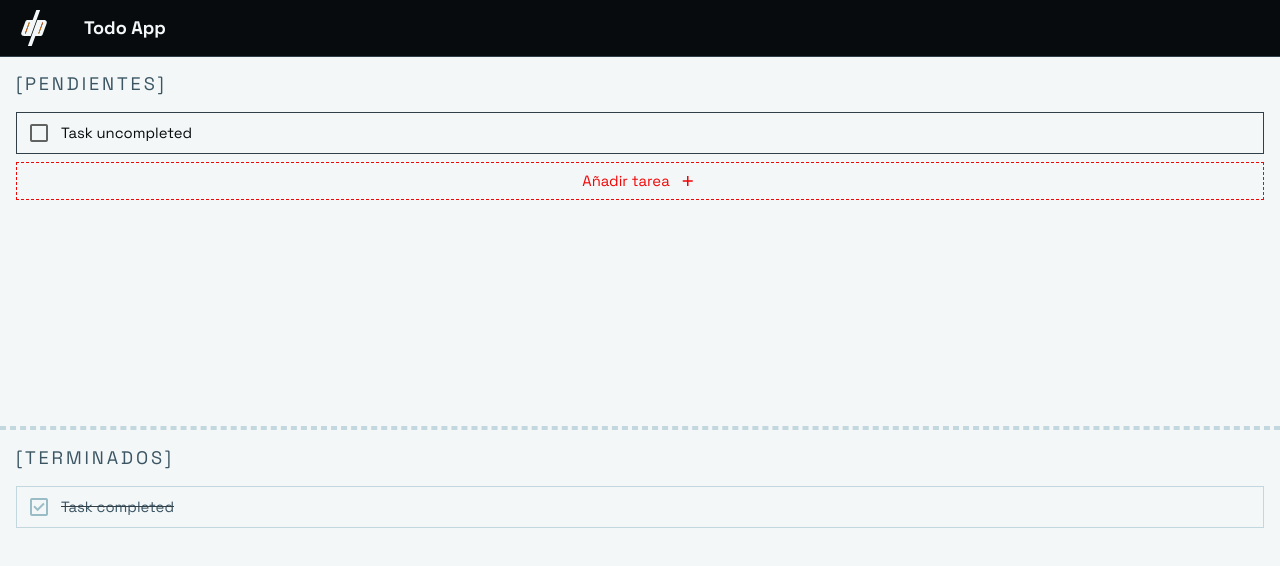
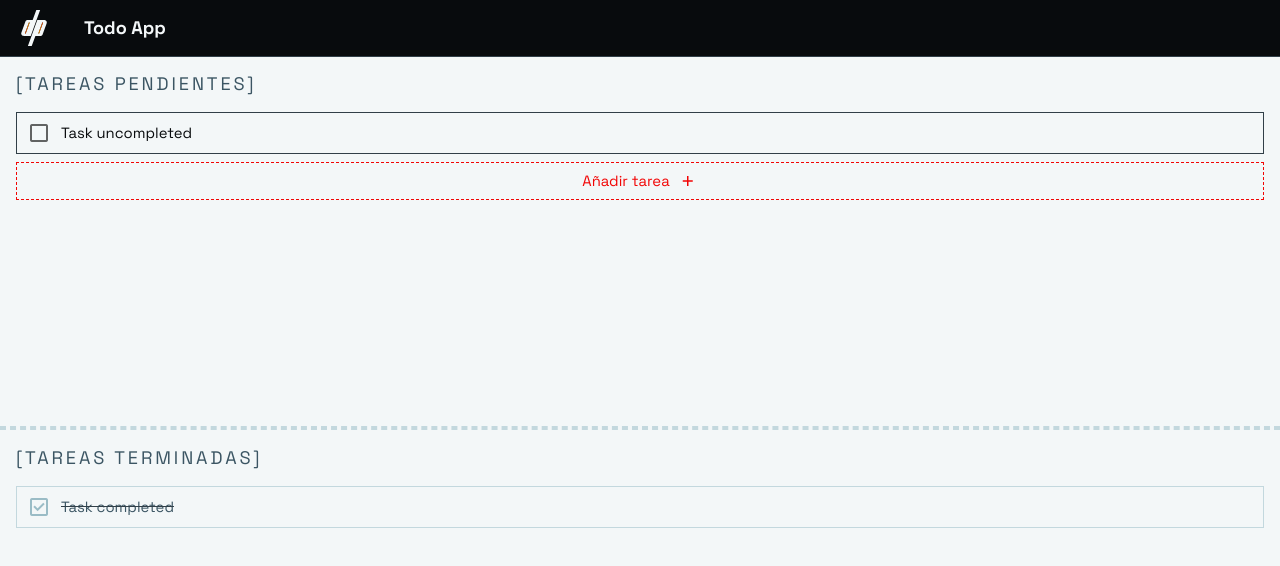
Before and after one commit to danielpale/VueLab, a Vue app in the folder project-01-todo-app/: page /tasks in a window 1280 px wide. Shown: the top 566 px of the page. Built offline with nearby package versions, Linux system fonts and the light colour scheme; the HTML template or start-up script is replaced by a standard one.

Commit message:
style: Cambio de etiquetas.

```diff
--- a/project-01-todo-app/src/views/TasksView.vue
+++ b/project-01-todo-app/src/views/TasksView.vue
@@ -12,7 +12,7 @@ const { completedTasks, incompleteTasks } = storeToRefs(tasksStore)
 <template>
   <div class="task-view">
     <base-section class="d-flex flex-column ga-4">
-      <h6 class="caption ff-text text-uppercase text-t-secondary">[Pendientes]</h6>
+      <h6 class="caption ff-text text-uppercase text-t-secondary">[Tareas Pendientes]</h6>
       <todo-list
         :tasks="incompleteTasks"
         @on-add-task="tasksStore.addTask"
@@ -21,7 +21,7 @@ const { completedTasks, incompleteTasks } = storeToRefs(tasksStore)
     </base-section>
     <base-divider />
     <base-section class="d-flex flex-column ga-4">
-      <h6 class="caption ff-text text-uppercase text-t-secondary">[Terminados]</h6>
+      <h6 class="caption ff-text text-uppercase text-t-secondary">[Tareas Terminadas]</h6>
       <todo-list :tasks="completedTasks" hide-add @on-decomplete-task="tasksStore.decompleteTask" />
     </base-section>
   </div>
```
